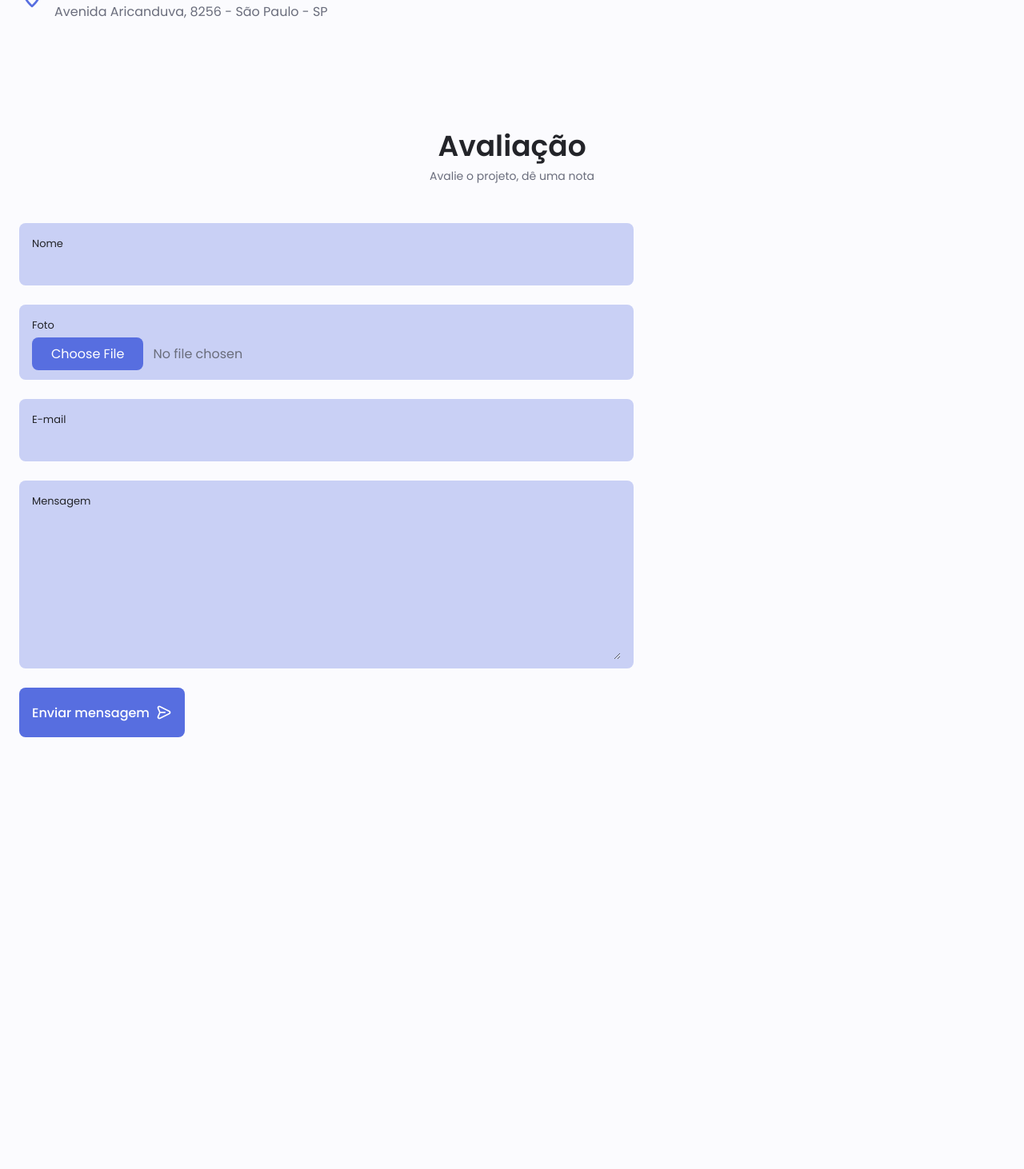
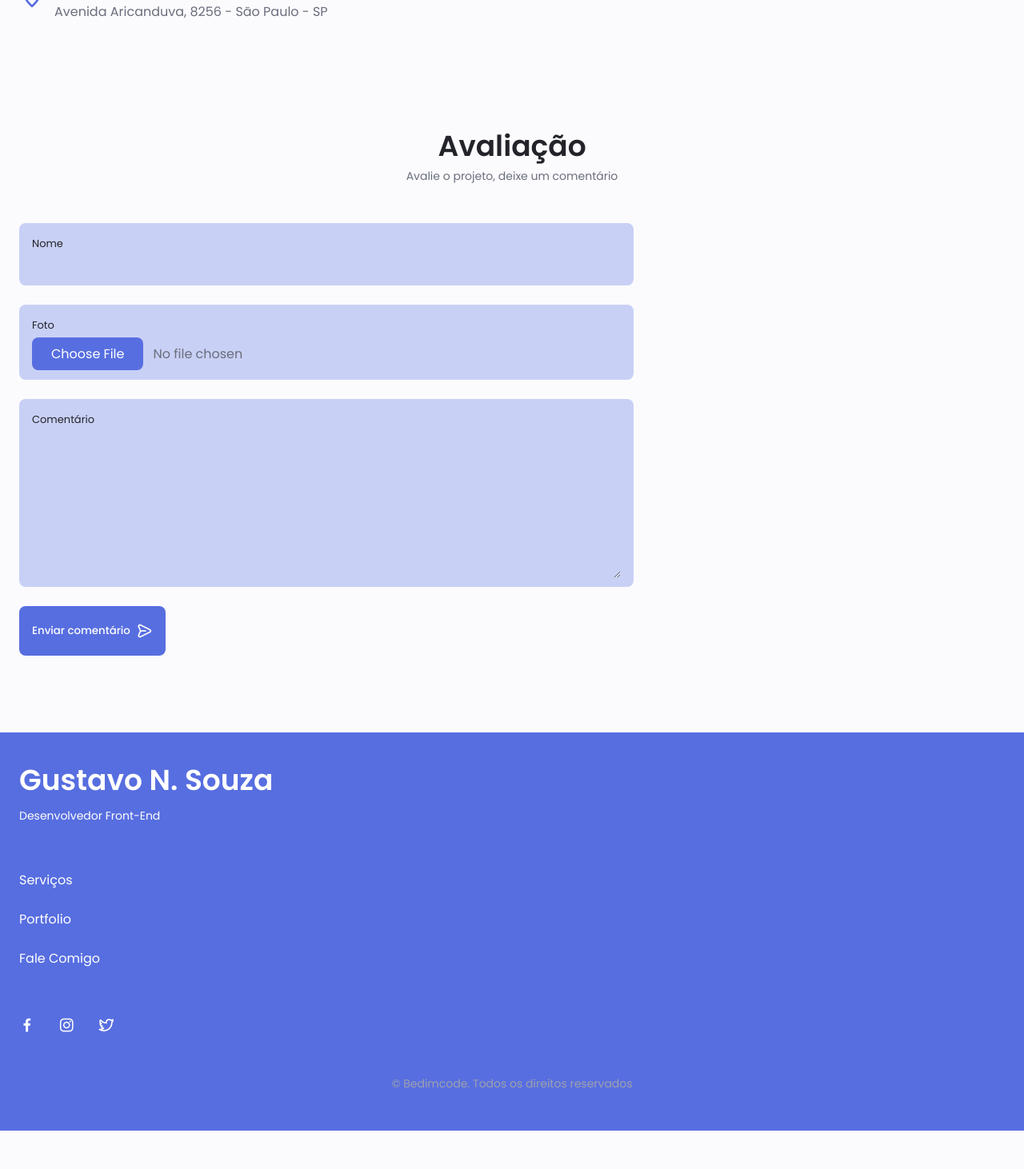
Before and after one commit to Gustavo-Nasc/Portfolio, a PHP site: page / in a window 1280 px wide. Shown: the part 4883-6345 px from the top of the page at 80% size. Before the commit the page ends 5805 px from the top, so only its background shows below. Run offline with PHP 8.4, Linux system fonts and the light colour scheme.

Commit message:
:pencil: Modify index, styles & js, added Footer & Scrollup and Try to do Comments with JS

```diff
--- a/assets/css/styles.css
+++ b/assets/css/styles.css
@@ -21,7 +21,7 @@
   --body-color: hsl(var(--hue-color), 60%, 99%);
   --container-color: #fff;
   --scroll-bar-color: hsl(var(--hue-color), 12%, 90%);
-  --scroll-thumb-color: hsl(var(--hue-color), 12%, 80%);
+  --scroll-thumb-color: hsl(var(--hue-color), 12%, 70%);
 
   /*========== Font and typography ==========*/
   --body-font: "Poppins", sans-serif;
@@ -969,16 +1006,120 @@ img {
   margin-right: 0.75rem;
 }
 
+form button {
+  border: none;
+  font-family: var(--body-font);
+  cursor: pointer;
+}
+
 /*==================== FOOTER ====================*/
+.footer {
+  padding-top: 2rem;
+}
+
+.footer__container {
+  row-gap: 3.5rem;
+}
+
+.footer__bg {
+  background-color: var(--first-color-second);
+  padding: 2rem 0 3rem;
+}
+
+.footer__title {
+  font-size: var(--h1-font-size);
+  margin-bottom: var(--mb-0-25);
+}
+
+.footer__subtitle {
+  font-size: var(--small-font-size);
+}
+
+.footer__links {
+  display: flex;
+  flex-direction: column;
+  row-gap: 1.5rem;
+}
+
+.footer__link:hover {
+  color: var(--first-color-lighter);
+}
+
+.footer__social {
+  font-size: 1.25rem;
+  margin-right: var(--mb-1-5);
+}
+
+.footer__social:hover {
+  color: var(--first-color-lighter);
+}
+
+.footer__copy {
+  font-size: var(--small-font-size);
+  text-align: center;
+  color: var(--text-color-light);
+  margin-top: var(--mb-3);
+}
+
+.footer__title,
+.footer__subtitle,
+.footer__link,
+.footer__social{
+  color: #fff;
+}
 
 /*========== SCROLL UP ==========*/
+.scrollup {
+  position: fixed;
+  right: 1rem;
+  bottom: -20%;
+  background-color: var(--first-color);
+  opacity: 0.8;
+  padding: 0 0.3rem;
+  border-radius: 0.4rem;
+  z-index: var(--z-tooltip);
+  transition: 0.4s;
+}
+
+.scrollup:hover {
+  background-color: var(--first-color-alt);
+}
+
+.scrollup__icon {
+  font-size: 1.5rem;
+  color: #fff;
+}
 
 /* Show scroll */
+.show-scroll {
+  bottom: 5rem;
+}
 
 /*========== SCROLL BAR ==========*/
+::-webkit-scrollbar {
+  width: 0.5rem;
+  background-color: var(--scroll-bar-color);
+  border-radius: 0.5rem;
+}
+
+::-webkit-scrollbar-thumb {
+  background-color: var(--scroll-thumb-color);
+  border-radius: 0.5rem;
+}
+
+::-webkit-scrollbar-thumb:hover {
+  background-color: var(--text-color-light);
+}
 
 /*==================== MEDIA QUERIES ====================*/
 /* For small devices */
+@media screen and (max-width: 350px) {
+  .container {
+    margin-left: var(--mb-1);
+    margin-right: var(--mb-1);
+  }
+}
+
 
 /* For medium devices */
 
--- /dev/null
+++ b/assets/js/get-values.js
@@ -0,0 +1,60 @@
+const informationsComment = [{
+    id: 1,
+    name: 'Talita Ribeiro',
+    photo: '../img/comments1.jpg',
+    comment: 'Comentário Teste 1!'
+},
+{
+    id: 2,
+    name: 'Giovanna Berato',
+    photo: '../img/comments2.jpg',
+    comment: 'Comentário Teste 2!'
+},
+{
+    id: 3,
+    name: 'Eloísa',
+    photo: '../img/comments3.jpg',
+    comment: 'Comentário Teste 3!'
+},
+]
+
+//Pegar os dados do Objeto Informations e substituir no HTML
+const DOM = {
+    addComment(comment, index) {
+
+        const commentContent = document.createElement('div')
+        commentContent.classList.add('comments__content')
+        commentContent.classList.add('swiper-slide')
+
+        commentContent.innerHTML = DOM.innerHTMLInformation(comment)
+    },
+
+    innerHTMLInformation(comment) {
+        const html = `
+        <div class="comments__data">
+            <div class="comments__header">
+                <img src="${informationsComment.photo}" alt="" class="comments__img">
+
+                <div>
+                    <h3 class="comments__name">${informationsComment.name}</h3>
+                    <span class="comments__client">Aluna</span>
+                </div>
+            </div>
+
+            <div>
+                <i class="uil uil-star comments__icon-star"></i>
+                <i class="uil uil-star comments__icon-star"></i>
+                <i class="uil uil-star comments__icon-star"></i>
+                <i class="uil uil-star comments__icon-star"></i>
+                <i class="uil uil-star comments__icon-star"></i>
+            </div>
+        </div>
+
+        <p class="comments__description">${informationsComment.comment}</p>
+        `
+
+        return html
+    }
+}
+
+DOM.addComment(informationsComment[0])
--- a/assets/js/main.js
+++ b/assets/js/main.js
@@ -130,16 +130,74 @@ function resumeAudio() {
     audio.play()
 }
 
-/*==================== ADD RATING ====================*/
+/*==================== SCROLL SECTIONS ACTIVE LINK ====================*/
+const sections = document.querySelectorAll('section[id]')
 
+function scrollActive() {
+    const scrollY = window.pageYOffset
 
-/*==================== SCROLL SECTIONS ACTIVE LINK ====================*/
+    sections.forEach(current => {
+        const sectionHeight = current.offsetHeight
+        const sectionTop = current.offsetTop - 50;
+        sectionId = current.getAttribute('id')
 
+        if (scrollY > sectionTop && scrollY <= sectionTop + sectionHeight) {
+            document.querySelector('.nav__menu a[href*=' + sectionId + ']').classList.add('active-link')
+        } else {
+            document.querySelector('.nav__menu a[href*=' + sectionId + ']').classList.remove('active-link')
+        }
+    })
+}
+window.addEventListener('scroll', scrollActive)
 
 /*==================== CHANGE BACKGROUND HEADER ====================*/
+function scrollHeader() {
+    const nav = document.getElementById('header')
+    // When the scroll is greater than 200 viewport height, add the scroll-header class to the header tag
+    if (this.scrollY >= 80)
+        nav.classList.add('scroll-header');
+    else
+        nav.classList.remove('scroll-header')
+}
+window.addEventListener('scroll', scrollHeader)
 
-
-/*==================== SHOW SCROLL UP ====================*/
-
+/*==================== SHOW SCROLL TOP ====================*/
+function scrollUp() {
+    const scrollUp = document.getElementById('scroll-up');
+    // When the scroll is higher than 560 viewport height, add the show-scroll class to the a tag with the scroll-top class
+    if (this.scrollY >= 560)
+        scrollUp.classList.add('show-scroll');
+    else
+        scrollUp.classList.remove('show-scroll')
+}
+window.addEventListener('scroll', scrollUp)
 
 /*==================== DARK LIGHT THEME ====================*/
+const themeButton = document.getElementById('theme-button')
+const darkTheme = 'dark-theme'
+const iconTheme = 'uil-sun'
+
+// Previously selected topic (if user selected)
+const selectedTheme = localStorage.getItem('selected-theme')
+const selectedIcon = localStorage.getItem('selected-icon')
+
+// We obtain the current theme that the interface has by validating the dark-theme class
+const getCurrentTheme = () => document.body.classList.contains(darkTheme) ? 'dark' : 'light'
+const getCurrentIcon = () => themeButton.classList.contains(iconTheme) ? 'uil-moon' : 'uil-sun'
+
+// We validate if the user previously chose a topic
+if (selectedTheme) {
+    // If the validation is fulfilled, we ask what the issue was to know if we activated or deactivated the dark
+    document.body.classList[selectedTheme === 'dark' ? 'add' : 'remove'](darkTheme)
+    themeButton.classList[selectedIcon === 'uil-moon' ? 'add' : 'remove'](iconTheme)
+}
+
+// Activate / deactivate the theme manually with the button
+themeButton.addEventListener('click', () => {
+    // Add or remove the dark / icon theme
+    document.body.classList.toggle(darkTheme)
+    themeButton.classList.toggle(iconTheme)
+    // We save the theme and the current icon that the user chose
+    localStorage.setItem('selected-theme', getCurrentTheme())
+    localStorage.setItem('selected-icon', getCurrentIcon())
+})
--- a/index.html
+++ b/index.html
@@ -5,7 +5,7 @@
     <meta charset="UTF-8">
     <meta name="viewport" content="width=device-width, initial-scale=1.0">
 
-    <!--==================== UNICONS ====================-->
+    <!--==================== UNICONS LINE ====================-->
     <link rel="stylesheet" href="https://unicons.iconscout.com/release/v4.0.0/css/line.css">
 
     <!--==================== SWIPER CSS ====================-->
@@ -26,7 +26,7 @@
             <div class="nav__menu" id="nav-menu">
                 <ul class="nav__list grid">
                     <li class="nav__item">
-                        <a href="#home" class="nav__link">
+                        <a href="#home" class="nav__link active-link">
                             <i class="uil uil-estate nav__icon"></i> Início
                         </a>
                     </li>
@@ -83,6 +83,9 @@
             </div>
 
             <div class="nav__btns">
+                <!-- Botão de Mudar Tema -->
+                <i class="uil uil-moon change-theme" id="theme-button"></i>
+
                 <div class="nav__toggle" id="nav-toggle">
                     <i class="uil uil-apps"></i>
                 </div>
@@ -143,7 +146,7 @@
                 <div class="home__scroll">
                     <a href="#rating" class="home__scroll-button button--flex">
                         <i class="uil uil-mouse-alt home__scroll-mouse"></i>
-                        <span class="home__scroll-name">Avalie a página!</span>
+                        <span class="home__scroll-name">Avalie o projeto!</span>
                         <i class="uil uil-arrow-down home__scroll-arrow"></i>
                     </a>
                 </div>
@@ -435,7 +438,6 @@
                             <div></div>
                             <div>
                                 <span class="qualification__rounder"></span>
-                                <span class="qualification__line"></span>
                             </div>
                             <div>
                                 <h3 class="qualification__title">Desenvolvimento de Software Multiplataforma</h3>
@@ -455,7 +457,6 @@
                             <div></div>
                             <div>
                                 <span class="qualification__rounder"></span>
-                                <span class="qualification__line"></span>
                             </div>
                             <div>
                                 <h3 class="qualification__title">#OpenToWork</h3>
@@ -656,15 +657,18 @@
                         </div>
                     </div>
 
+
+                    <div class="swiper-slide swiper-more">
                         <!--==================== PORTFOLIO 4 ====================-->
-                    <div class="portfolio__content grid swiper-slide portfolio__more">
+                        <div class="portfolio__content grid portfolio__more">
                             <div class="portfolio__data">
                                 <a href="./assets/html/projects.html"
-                                class="button button--flex button--small button--link portfolio__button"
+                                    class="button button--flex button--small button--link portfolio__button portfolio__more"
                                     target="_blank">
                                     Mais Projetos
                                     <i class="uil uil-arrow-right button__icon"></i>
                                 </a>
+                            </div>
                         </div>
                     </div>
                 </div>
@@ -705,9 +709,9 @@
         <!--==================== COMMENTS ====================-->
         <section class="comments section" id="comments">
             <h2 class="section__title">Comentários</h2>
-            <span class="section__subtitle">Últimas opinões públicas sobre o Projeto</span>
+            <span class="section__subtitle">Últimos comentários sobre o Projeto</span>
 
-            <div class="comments__container container swiper-container" id="swiper-comments">
+            <div class="comments__container container swiper-container">
                 <div class="swiper-wrapper">
                     <!--==================== COMMENTS 1 ====================-->
                     <div class="comments__content swiper-slide">
@@ -722,7 +726,7 @@
                             </div>
 
                             <div>
-                                <i class="uil uil-star comments__icon-star star-fill"></i>
+                                <i class="uil uil-star comments__icon-star"></i>
                                 <i class="uil uil-star comments__icon-star"></i>
                                 <i class="uil uil-star comments__icon-star"></i>
                                 <i class="uil uil-star comments__icon-star"></i>
@@ -837,36 +841,31 @@
         <section class="rating section" id="rating">
 
             <h2 class="section__title">Avaliação</h2>
-            <span class="section__subtitle">Avalie o projeto, dê uma nota</span>
+            <span class="section__subtitle">Avalie o projeto, deixe um comentário</span>
 
             <div class="rating__container container grid">
                 <form action="" class="rating__form grid">
                     <div class="contact__inputs grid">
                         <div class="rating__content">
-                            <label for="" class="rating__label">Nome</label>
-                            <input type="text" class="rating__input">
+                            <label for="name" class="rating__label">Nome</label>
+                            <input type="text" class="rating__input" id="name" name="name">
                         </div>
 
                         <div class="rating__content">
-                            <label for="file" class="rating__label">Foto</label>
-                            <input type="file" class="rating__input" id="file">
+                            <label for="photo" class="rating__label">Foto</label>
+                            <input type="file" class="rating__input" id="photo" name="photo">
                         </div>
 
                         <div class="rating__content">
-                            <label for="" class="rating__label">E-mail</label>
-                            <input type="text" class="rating__input">
-                        </div>
-
-                        <div class="rating__content">
-                            <label for="" class="rating__label">Mensagem</label>
-                            <textarea name="" id="" cols="0" rows="7" class="rating__input"></textarea>
+                            <label for="comment" class="rating__label">Comentário</label>
+                            <textarea name="comment" id="comment" cols="0" rows="7" class="rating__input"></textarea>
                         </div>
 
                         <div>
-                            <a href="#" class="button button--flex">
-                                Enviar mensagem
+                            <button class="button button--flex" id="send" onclick="sendInformation.open()">
+                                Enviar comentário
                                 <i class="uil uil-message button__icon"></i>
-                            </a>
+                            </button>
                         </div>
                     </div>
                 </form>
@@ -876,17 +875,58 @@
 
     <!--==================== FOOTER ====================-->
     <footer class="footer">
+        <div class="footer__bg">
+            <div class="footer__container container grid">
+                <div>
+                    <h1 class="footer__title">Gustavo N. Souza</h1>
+                    <span class="footer__subtitle">Desenvolvedor Front-End</span>
+                </div>
 
+                <ul class="footer__links">
+                    <li>
+                        <a href="#services" class="footer__link">Serviços</a>
+                    </li>
+                    <li>
+                        <a href="#portfolio" class="footer__link">Portfolio</a>
+                    </li>
+                    <li>
+                        <a href="#contact" class="footer__link">Fale Comigo</a>
+                    </li>
+                </ul>
+
+                <div class="footer__socials">
+                    <a href="https://www.facebook.com/profile.php?id=100017365989262" target="_blank"
+                        class="footer__social">
+                        <i class="uil uil-facebook-f"></i>
+                    </a>
+
+                    <a href="https://www.instagram.com/gustanascsouza/" target="_blank" class="footer__social">
+                        <i class="uil uil-instagram"></i>
+                    </a>
+
+                    <a href="https://twitter.com/gustanascsouza" target="_blank" class="footer__social">
+                        <i class="uil uil-twitter-alt"></i>
+                    </a>
+                </div>
+            </div>
+
+            <p class="footer__copy">&#169; Bedimcode. Todos os direitos reservados</p>
+        </div>
     </footer>
 
     <!--==================== SCROLL TOP ====================-->
-
+    <a href="#" class="scrollup" id="scroll-up">
+        <i class="uil uil-angle-up scrollup__icon"></i>
+    </a>
 
     <!--==================== AUDIO START ====================-->
-    <audio src="./assets/audio/audio-start.mp3" id="audio-start" onloadstart="setVolume()" autoplay loop></audio>
+    <audio src="./assets/audio/audio-start.mp3" id="audio-start" onload="setVolume()" autoplay loop></audio>
 
     <!--==================== SWIPER JS ====================-->
     <script src="./assets/js/swiper-bundle.min.js"></script>
+
+    <!--==================== GET VALUES FORM JS ====================-->
+    <script src="./assets/js/get-values.js"></script>
 
     <!--==================== MAIN JS ====================-->
     <script src="./assets/js/main.js"></script>
```
Also changed, not shown: other parts of assets/css/styles.css (+43 -6 lines), assets/img/testimonial1.jpg (deleted), assets/img/testimonial2.jpg (deleted), assets/img/testimonial3.jpg (deleted). Lines whose indentation alone changed are shown as unchanged.
